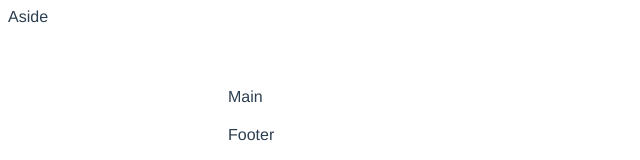
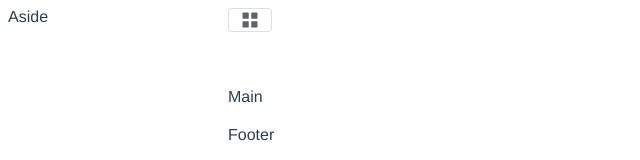
Before and after one commit to cn666278/vue-system-admin-project, a Vue app: page / in a window 1280 px wide. Shown: the top 160 px of the page, without its empty margins (0-640 px from the left). Built offline with nearby package versions, Linux system fonts and the light colour scheme.

Commit message:
use and add menu icon button

```diff
--- a/src/components/CommonHeader.vue
+++ b/src/components/CommonHeader.vue
@@ -1,8 +1,11 @@
 <template>
     <el-header>
         <div class="left-content">
-            <el-button type="text" icon="el-icon-menu"></el-button>
-            <el-button type="text" icon="el-icon-search"></el-button>
+            <el-button size="small">
+                <el-icon size="20">
+                    <Menu />
+                </el-icon>
+            </el-button>
         </div>
         <div class="right-content">
 
```
